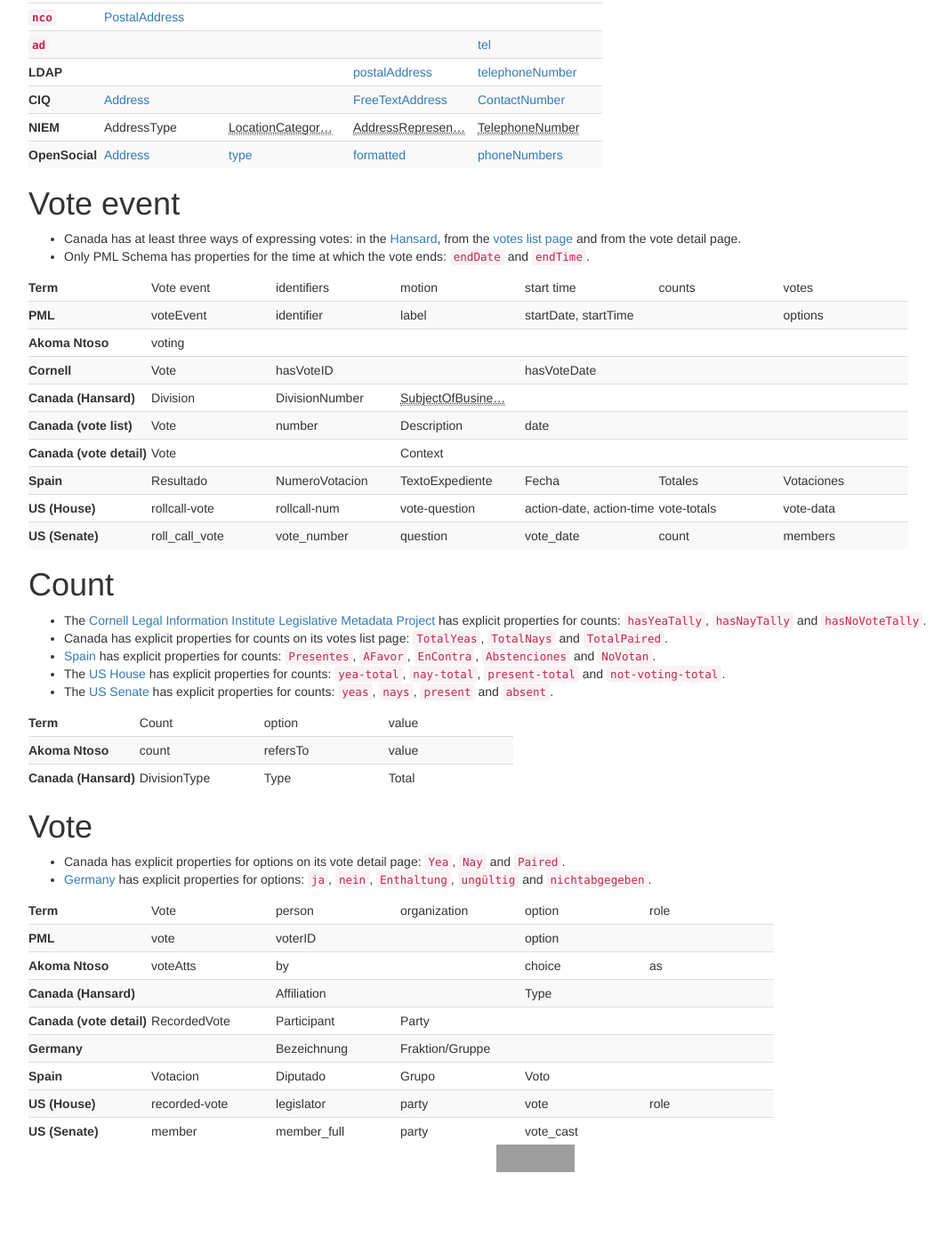
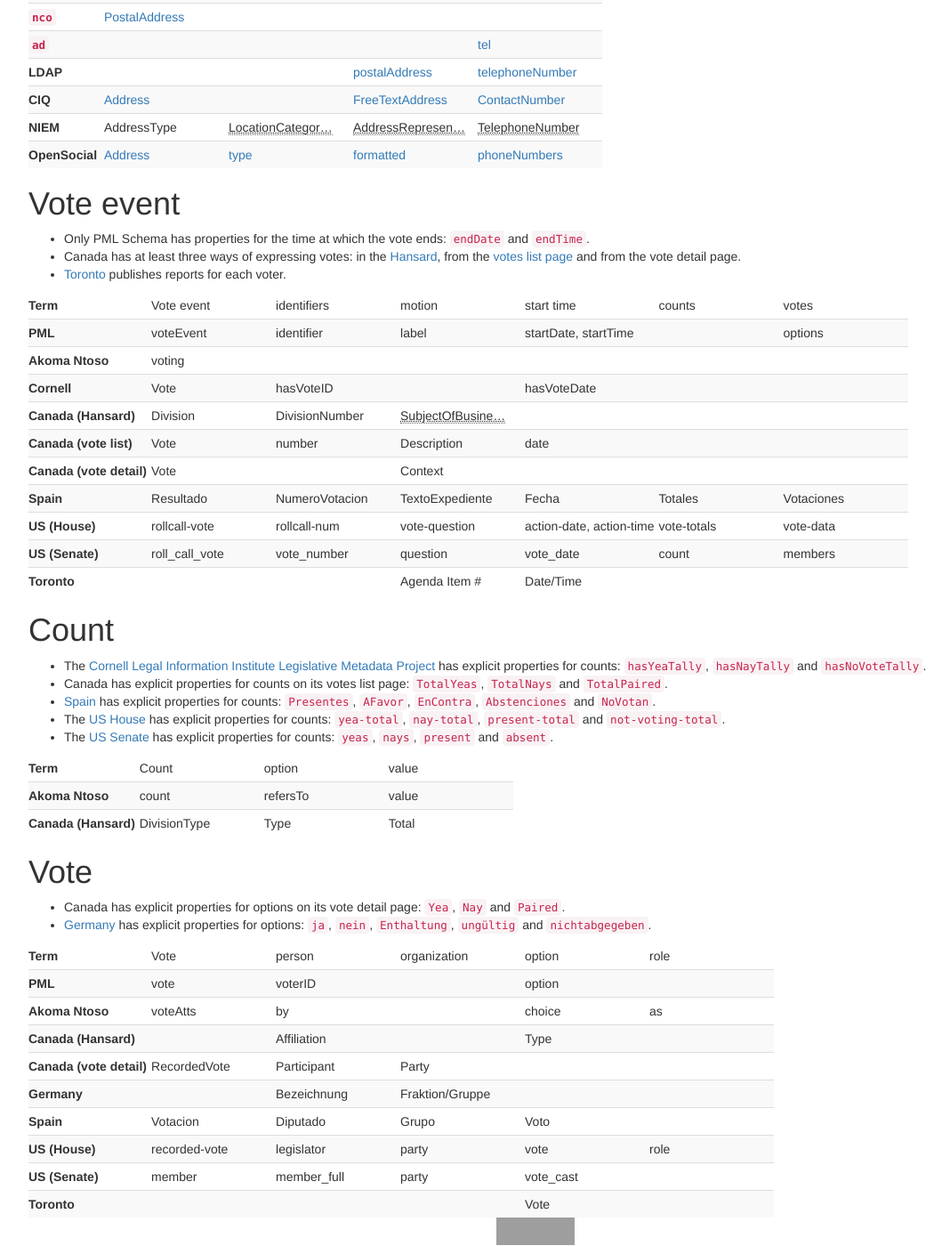
Before and after one commit to popolo-project/popolo-spec, a Jekyll site: the page built from appendices/terms.md, in a window 1280 px wide and 1400 px high, scrolled down 2432 px. Shown: the whole window at 89% size, without its empty margins (38-1106 px from the left). Built offline with Jekyll 4.4.1, drawn with Linux system fonts in a browser that asks for light colours; nearby versions of some CDN libraries; Markdown is read by kramdown in place of the engine named in the settings; before the commit the page ends 3759 px from its top, so only the background shows below that; grey boxes are pictures that could not be loaded.

Commit message:
add toronto to inventory

```diff
--- a/appendices/terms.md
+++ b/appendices/terms.md
@@ -2125,8 +2125,9 @@
 
 # Vote event
 
+* Only PML Schema has properties for the time at which the vote ends: `endDate` and `endTime`.
 * Canada has at least three ways of expressing votes: in the [Hansard](http://www.parl.gc.ca/HouseChamberBusiness/ChamberSittings.aspx?View=H&Language=E), from the [votes list page](http://www.parl.gc.ca/housechamberbusiness/Chambervotelist.aspx?Language=E) and from the vote detail page.
-* Only PML Schema has properties for the time at which the vote ends: `endDate` and `endTime`.
+* [Toronto](http://app.toronto.ca/tmmis/getAdminReport.do?function=prepareMemberVoteReport) publishes reports for each voter.
 
 <div class='table-responsive table-auto'>
   <table class='table table-striped table-hover table-condensed'>
@@ -2331,6 +2332,25 @@
           members
         </td>
       </tr>
+      <tr>
+        <th scope='row'>
+          Toronto
+        </th>
+        <td>
+        </td>
+        <td>
+        </td>
+        <td>
+          Agenda Item #
+        </td>
+        <td>
+          Date/Time
+        </td>
+        <td>
+        </td>
+        <td>
+        </td>
+      </tr>
     </tbody>
   </table>
 </div>
@@ -2553,6 +2573,22 @@
         <td>
         </td>
       </tr>
+      <tr>
+        <th scope='row'>
+          Toronto
+        </th>
+        <td>
+        </td>
+        <td>
+        </td>
+        <td>
+        </td>
+        <td>
+          Vote
+        </td>
+        <td>
+        </td>
+      </tr>
     </tbody>
   </table>
 </div>
--- a/src/data/vote.json
+++ b/src/data/vote.json
@@ -95,5 +95,10 @@
     "option": {
       "term": "vote_cast"
     }
+  },
+  "Toronto": {
+    "option": {
+      "term": "Vote"
+    }
   }
 }
```
Also changed, not shown: src/data/voteevent.json (+8 -0 lines), src/terms.md (+2 -1 lines).
